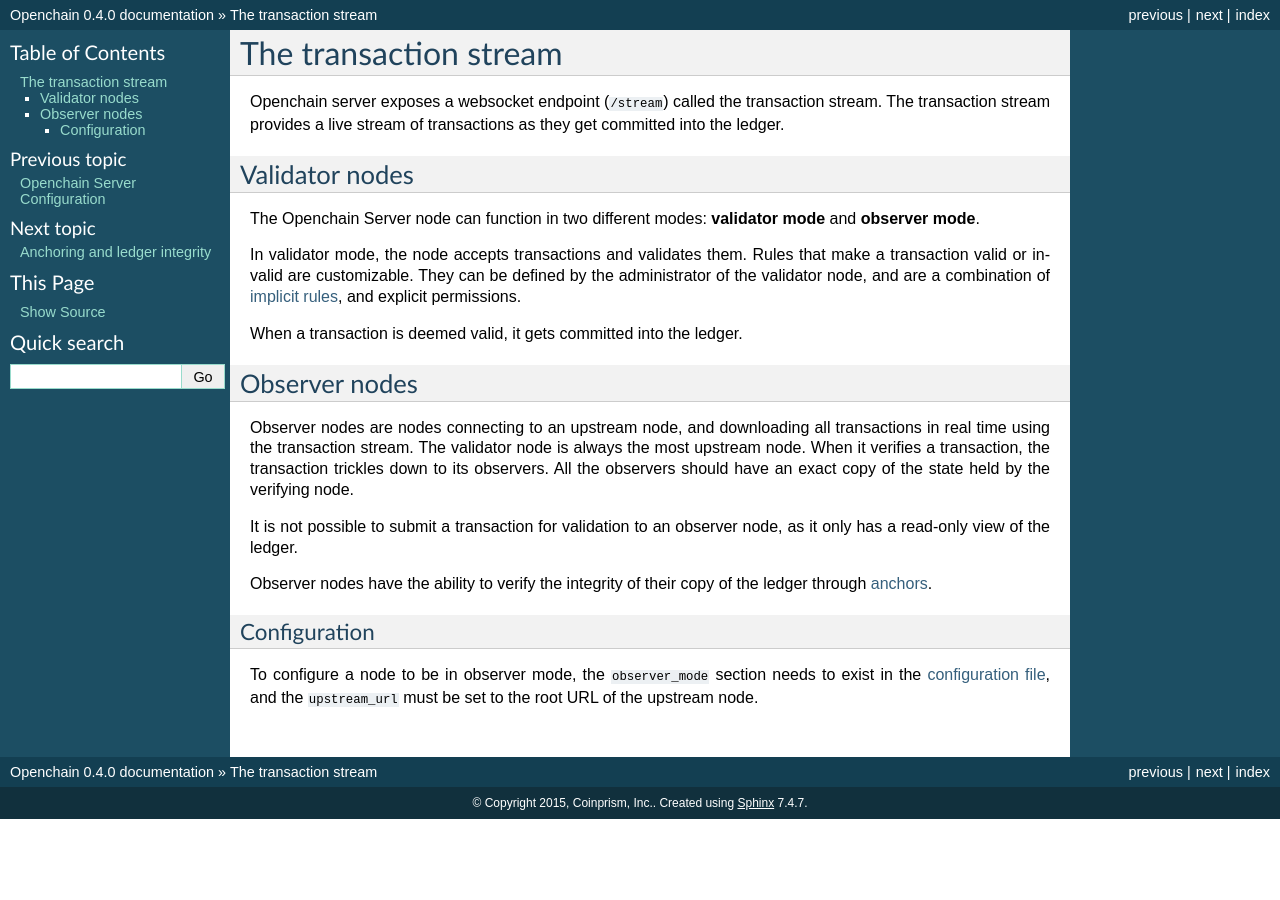
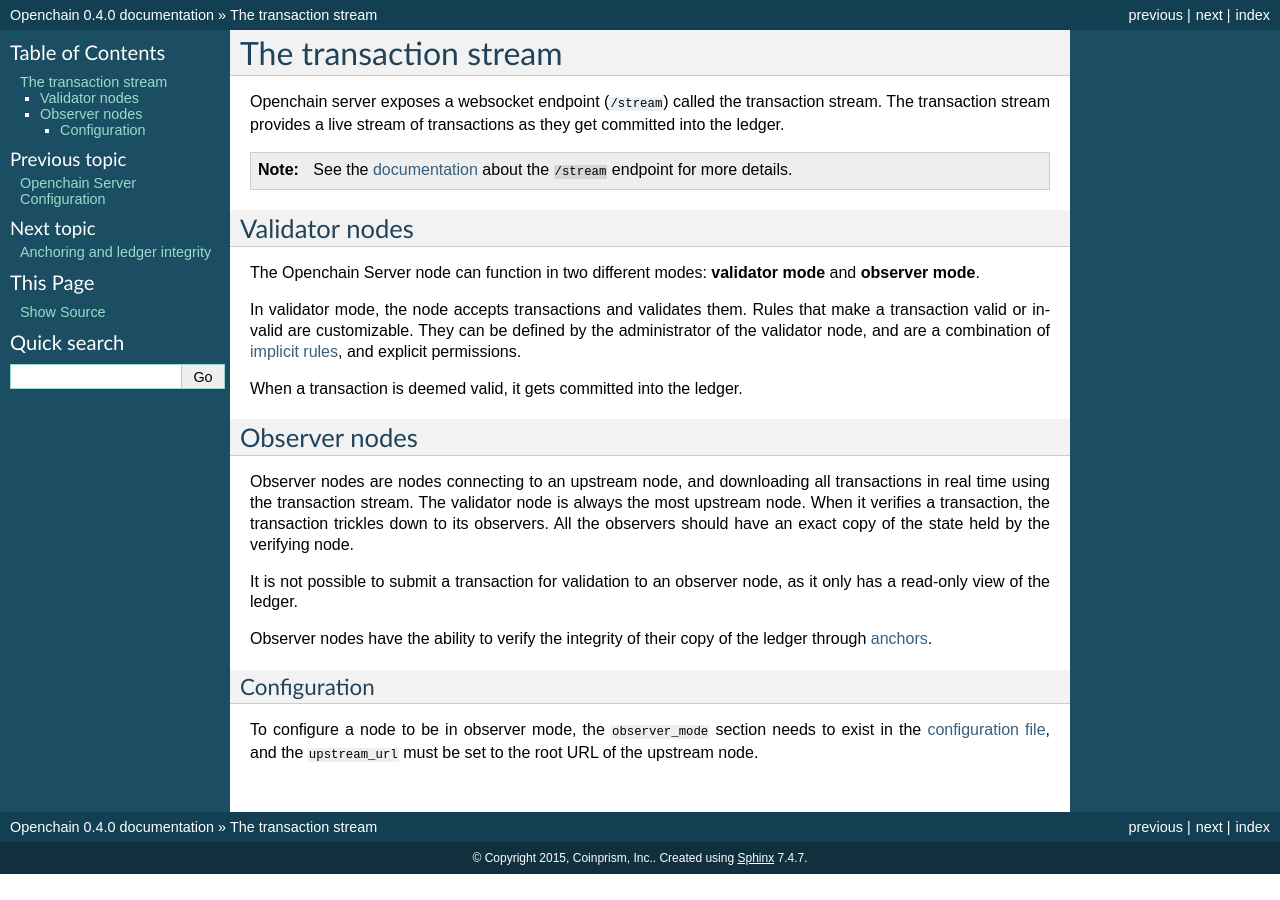
Before and after one commit to openchain/docs, a Sphinx documentation site: the page built from docs/source/general/transaction-stream.rst, in a window 1280 px wide. Built offline with Sphinx 7.4.7, drawn with Linux system fonts in a browser that asks for light colours.

Commit message:
Add links to the transaction stream API documentation

```diff
--- a/docs/source/api/method-calls.rst
+++ b/docs/source/api/method-calls.rst
@@ -102,6 +102,8 @@ The fields are the following:
 * ``value``: The hex-encoded value of the record.
 * ``version``: The hex-encoded version of the record.
 
+.. _stream-api-endpoint:
+
 Transaction stream (``/stream``)
 --------------------------------
 
--- a/docs/source/general/transaction-stream.rst
+++ b/docs/source/general/transaction-stream.rst
@@ -2,6 +2,8 @@ The transaction stream
 ======================
 
 Openchain server exposes a websocket endpoint (``/stream``) called the transaction stream. The transaction stream provides a live stream of transactions as they get committed into the ledger.
+
+.. note:: See the :ref:`documentation <stream-api-endpoint>` about the ``/stream`` endpoint for more details.
 
 Validator nodes
 ---------------
```
